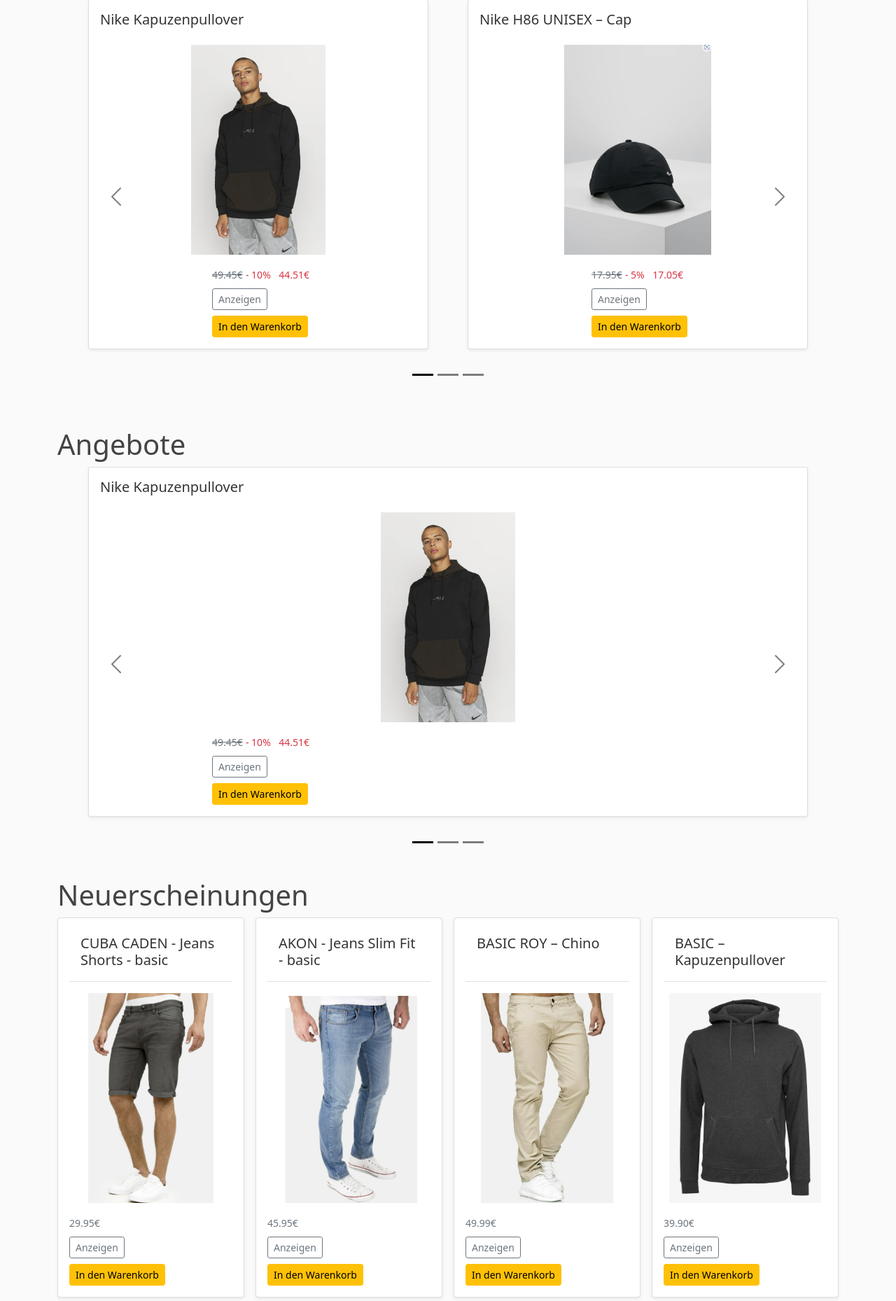
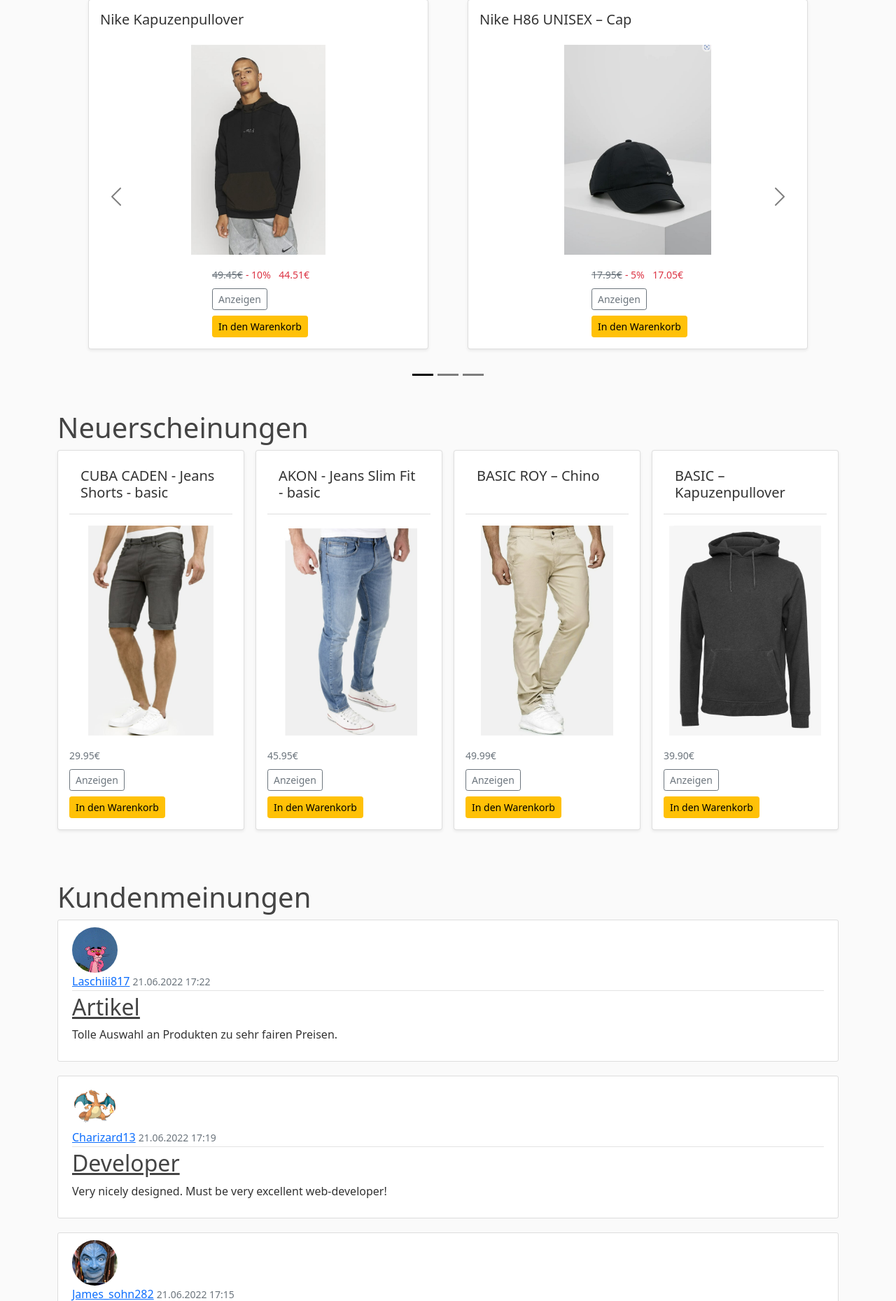
Before and after one commit to rene205/redeni, a Flask app: page / in a window 1280 px wide. Shown: the part 199-2058 px from the top of the page at 70% size. Run offline with Flask 2, Linux system fonts and the light colour scheme; data comes from the database, SQL or seed files in the repository; some libraries are stand-ins or nearby versions.

Commit message:
Carousel 1

```diff
--- a/flaskblog/templates/home.html
+++ b/flaskblog/templates/home.html
@@ -164,7 +164,7 @@
 
 
 <!--Carousel wenn Container sm erreicht wird-->
-<div class="container-lg mt-4 d-sm-block">
+<div class="container-lg mt-4 d-none d-sm-block d-md-none">
   {% include '_messages.html' %}
     <div class="pb-4">
       <h1>Angebote</h1>
```
